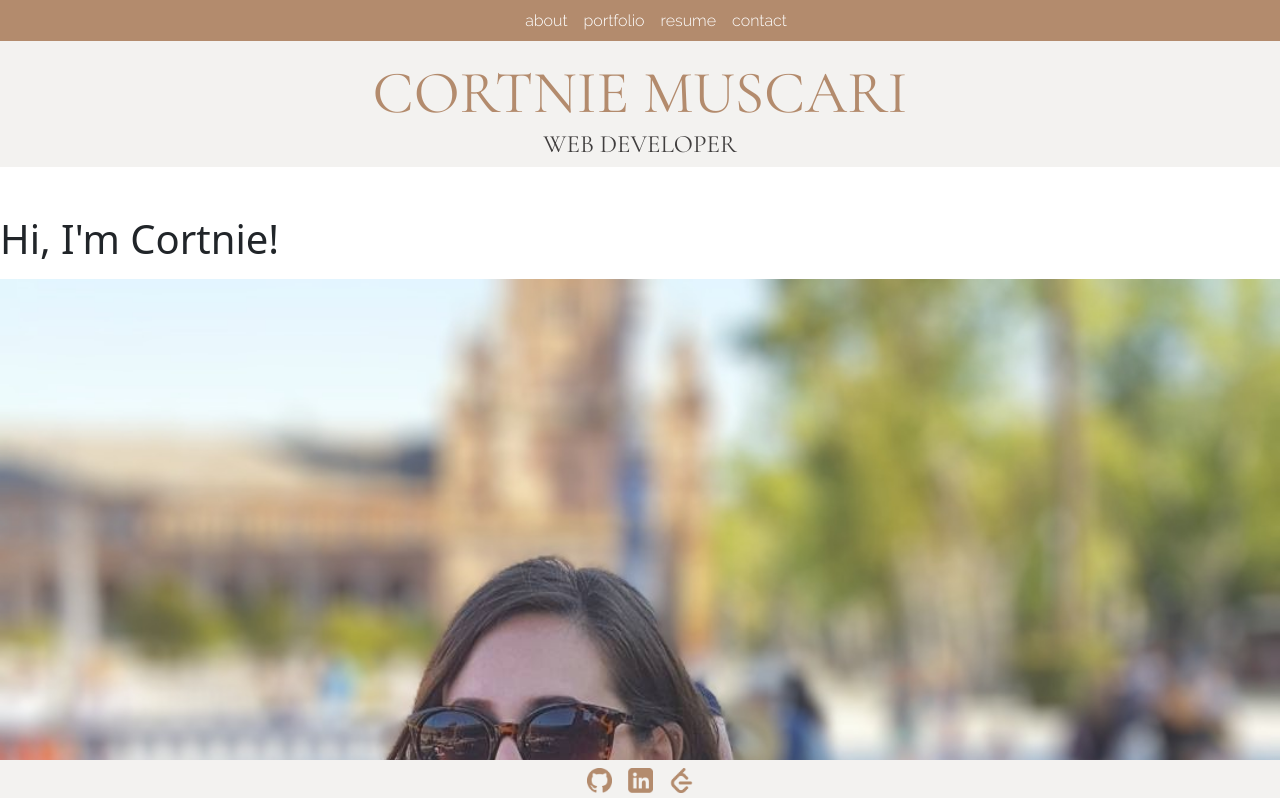
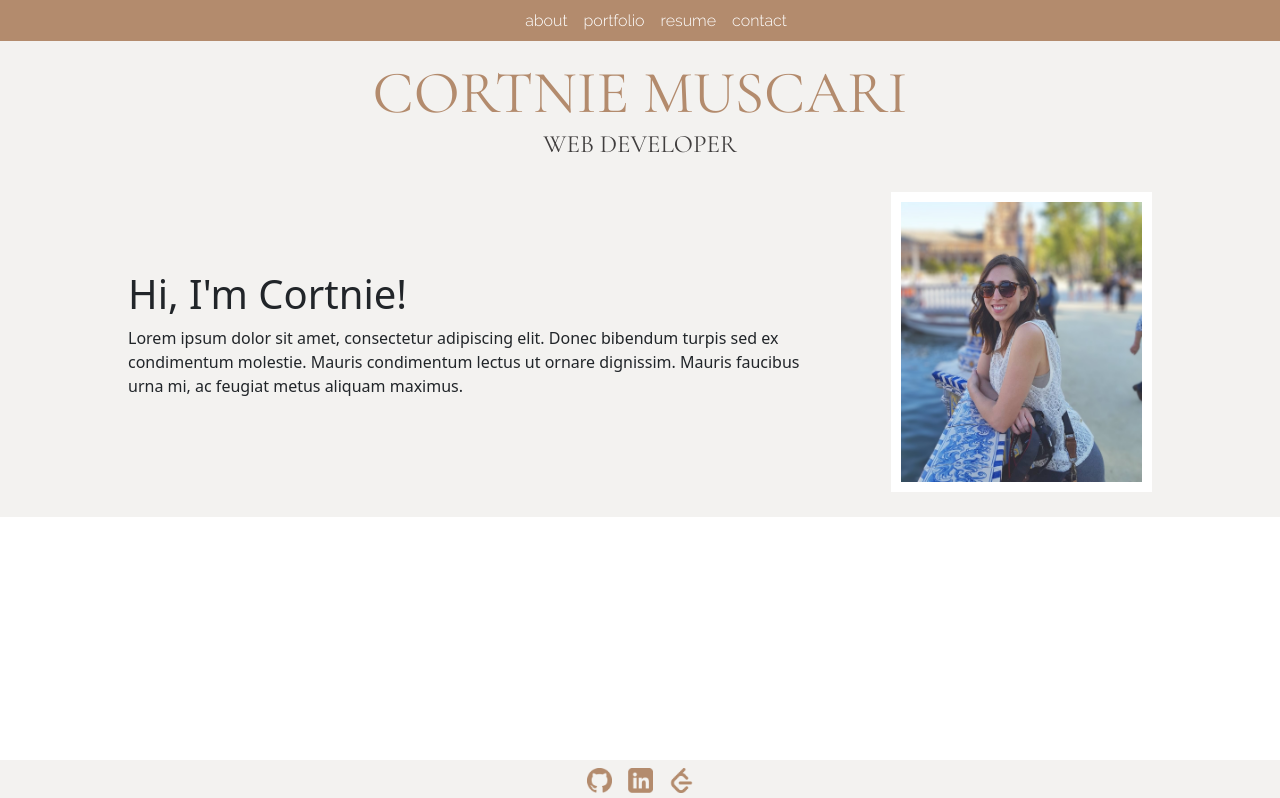
Before and after one commit to cmuscari/muscari-portfolio, a React (Create React App) app in the folder muscari-portfolio/: page / in a window 1280 px wide. Shown: the top 798 px of the page. Built offline with nearby package versions, Linux system fonts and the light colour scheme.

Commit message:
about page styling

```diff
--- a/muscari-portfolio/src/App.css
+++ b/muscari-portfolio/src/App.css
@@ -79,7 +79,29 @@ main {
 
 
 
+/* About Page */
 
+.section-1 {
+  height: 350px;
+  background-color: var(--primary-color);
+  width: 100%;
+  padding: 10%;
+}
+
+.section-1-text {
+  width: 75%;
+}
+
+.section-1-text-content {
+  width: 90%;
+  height: auto;
+}
+
+.section-1-image {
+  height: 300px;
+  width: auto;
+  border: 10px solid white;
+}
 
 
 
--- a/muscari-portfolio/src/components/About/index.js
+++ b/muscari-portfolio/src/components/About/index.js
@@ -4,15 +4,19 @@ import aboutImage from "../../assets/images/about/about-image.jpg";
 function About() {
 
     return (
-        <section className="my-5" >
-            <h1 className="about-header" id="about">Hi, I'm Cortnie!</h1>
-            <img src={aboutImage} className="my-2" style={{ width: "100%" }} alt="about image" />
-            <div className="my-2">
-                <p>
-                    Lorem ipsum dolor sit amet, consectetur adipiscing elit. Donec bibendum turpis sed ex condimentum molestie. Mauris condimentum lectus ut ornare dignissim. Mauris faucibus urna mi, ac feugiat metus aliquam maximus. Proin aliquam justo nec diam vulputate vestibulum. Aenean sollicitudin nulla at nisi ornare, nec suscipit massa eleifend. Morbi tristique justo vel turpis sollicitudin, et tristique velit convallis. In hac habitasse platea dictumst. Phasellus mattis nunc sed orci consequat laoreet. Praesent id nisl nibh. Curabitur imperdiet ultricies mollis. In hac habitasse platea dictumst.
-                </p>
+        <div className="about-page d-flex flex-column justify-content-center align-items-center" id="about">
+            <div className="section-1 d-flex flex-row align-items-center">
+                <div className="section-1-text">
+                    <h1 className="section-1-title">Hi, I'm Cortnie!</h1>
+                    <p className="section-1-text-content">
+                        Lorem ipsum dolor sit amet, consectetur adipiscing elit. Donec bibendum turpis sed ex condimentum molestie. Mauris condimentum lectus ut ornare dignissim. Mauris faucibus urna mi, ac feugiat metus aliquam maximus.
+                    </p>
+                </div>
+                <div>
+                    <img src={aboutImage} className="section-1-image" alt="about image" />
+                </div>
             </div>
-        </section>
+        </div>
     )
 }
 
```
